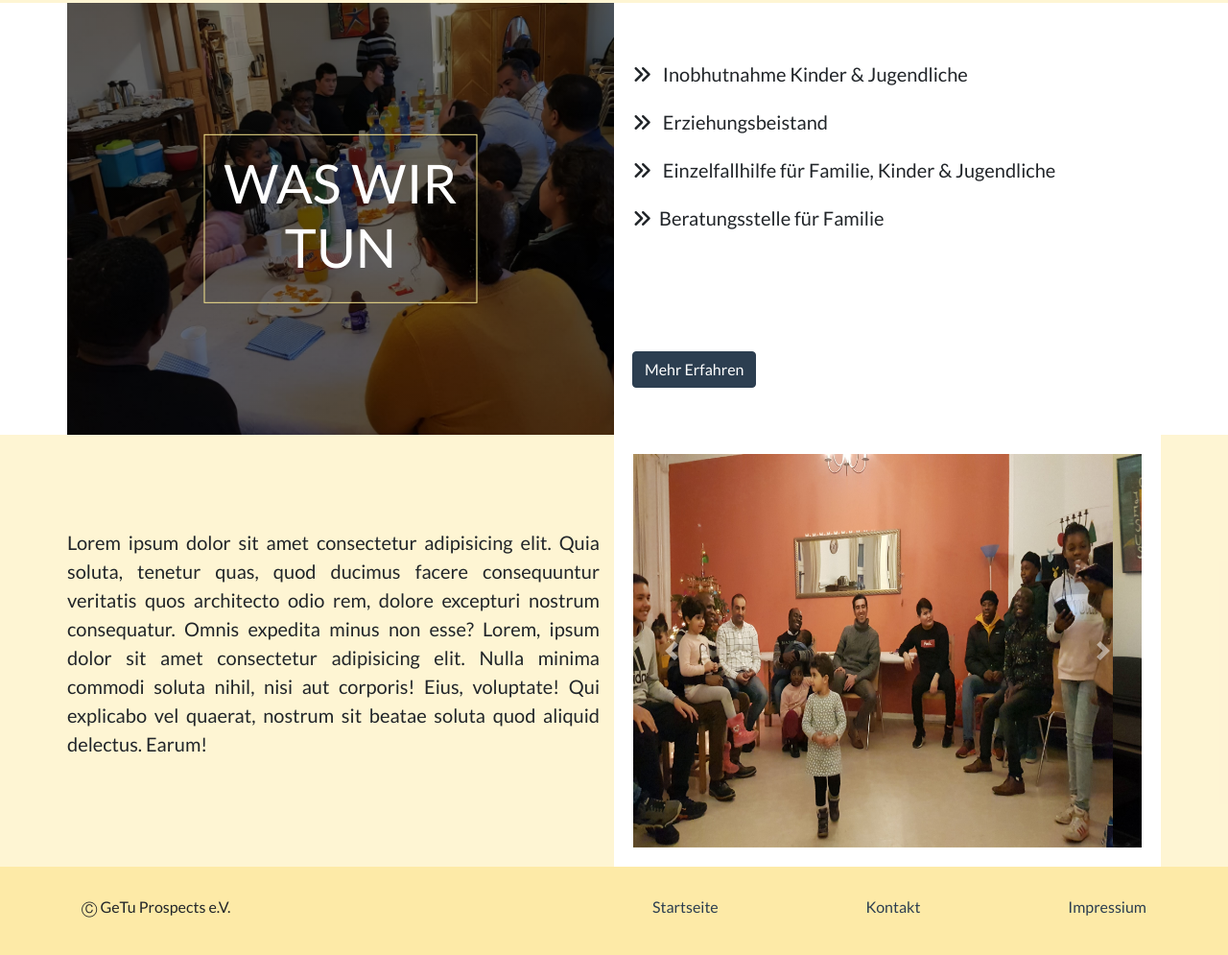
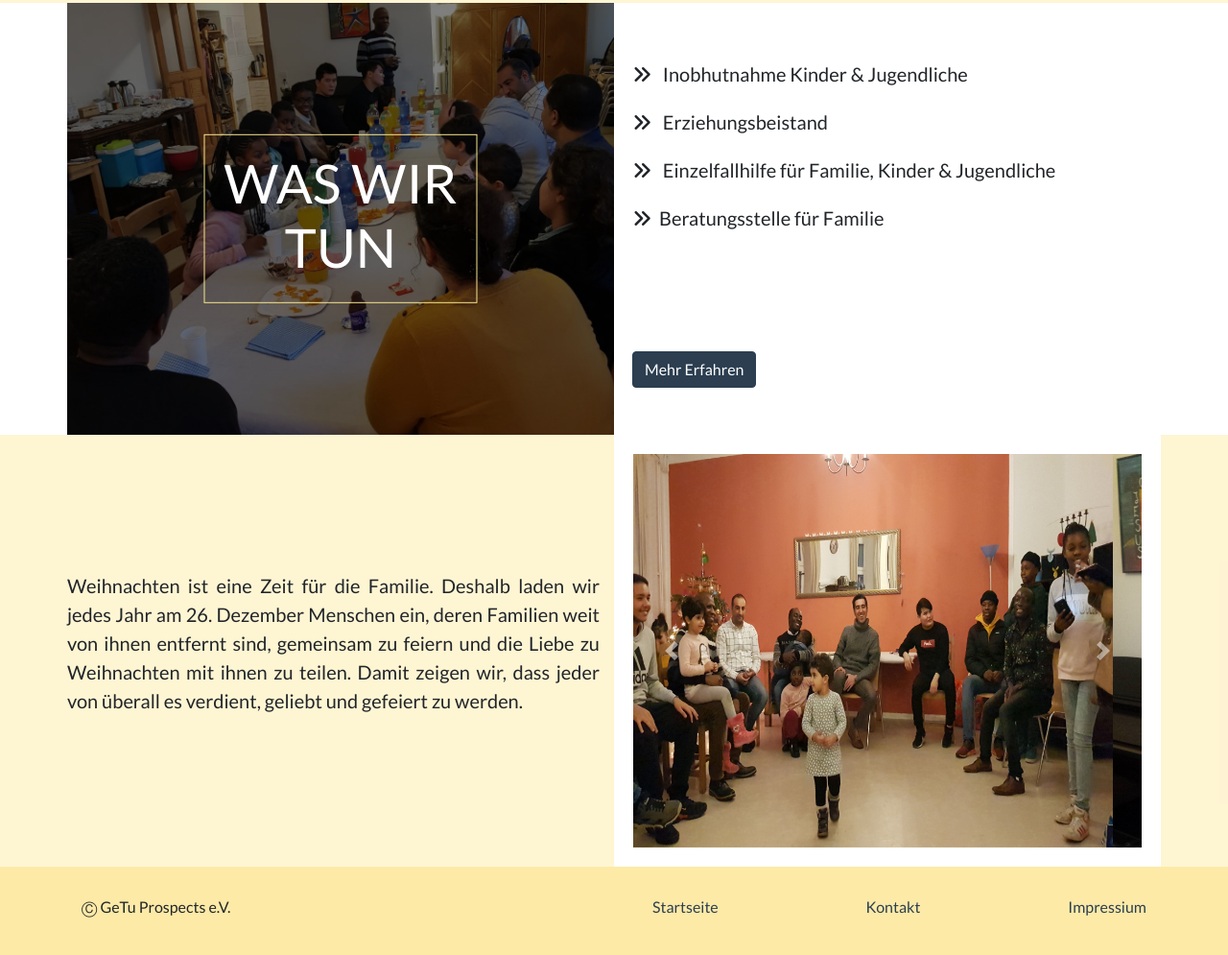
Before and after one commit to ofemmy/getu-web-project, a website: page index.html in a window 1280 px wide. Shown: the part 1703-2698 px from the top of the page at 96% size. Drawn offline with nearby package versions, Linux system fonts and the light colour scheme.

Commit message:
edited index page

```diff
--- a/index.html
+++ b/index.html
@@ -18,7 +18,7 @@
       <nav class="navbar navbar-expand-md navbar-light fixed py-2">
         <div class="container">
           <a class="navbar-brand" href="#">
-            <img src="/img/geTu.png" class="align-middle" alt="" />
+            <img src="/img/getu.png" class="align-middle" alt="" />
           </a>
           <button
             class="navbar-toggler"
@@ -203,14 +203,11 @@
             <div class="row h-100">
               <div class="col-md-6 d-flex h-100" style="padding-left: 0">
                 <p class="lead align-self-center text-justify">
-                  Lorem ipsum dolor sit amet consectetur adipisicing elit. Quia
-                  soluta, tenetur quas, quod ducimus facere consequuntur
-                  veritatis quos architecto odio rem, dolore excepturi nostrum
-                  consequatur. Omnis expedita minus non esse? Lorem, ipsum dolor
-                  sit amet consectetur adipisicing elit. Nulla minima commodi
-                  soluta nihil, nisi aut corporis! Eius, voluptate! Qui
-                  explicabo vel quaerat, nostrum sit beatae soluta quod aliquid
-                  delectus. Earum!
+                  Weihnachten ist eine Zeit für die Familie. Deshalb laden wir
+                  jedes Jahr am 26. Dezember Menschen ein, deren Familien weit
+                  von ihnen entfernt sind, gemeinsam zu feiern und die Liebe zu
+                  Weihnachten mit ihnen zu teilen. Damit zeigen wir, dass jeder
+                  von überall es verdient, geliebt und gefeiert zu werden.
                 </p>
               </div>
               <div class="col-md-6 h-100" id="carousel-div">
```
